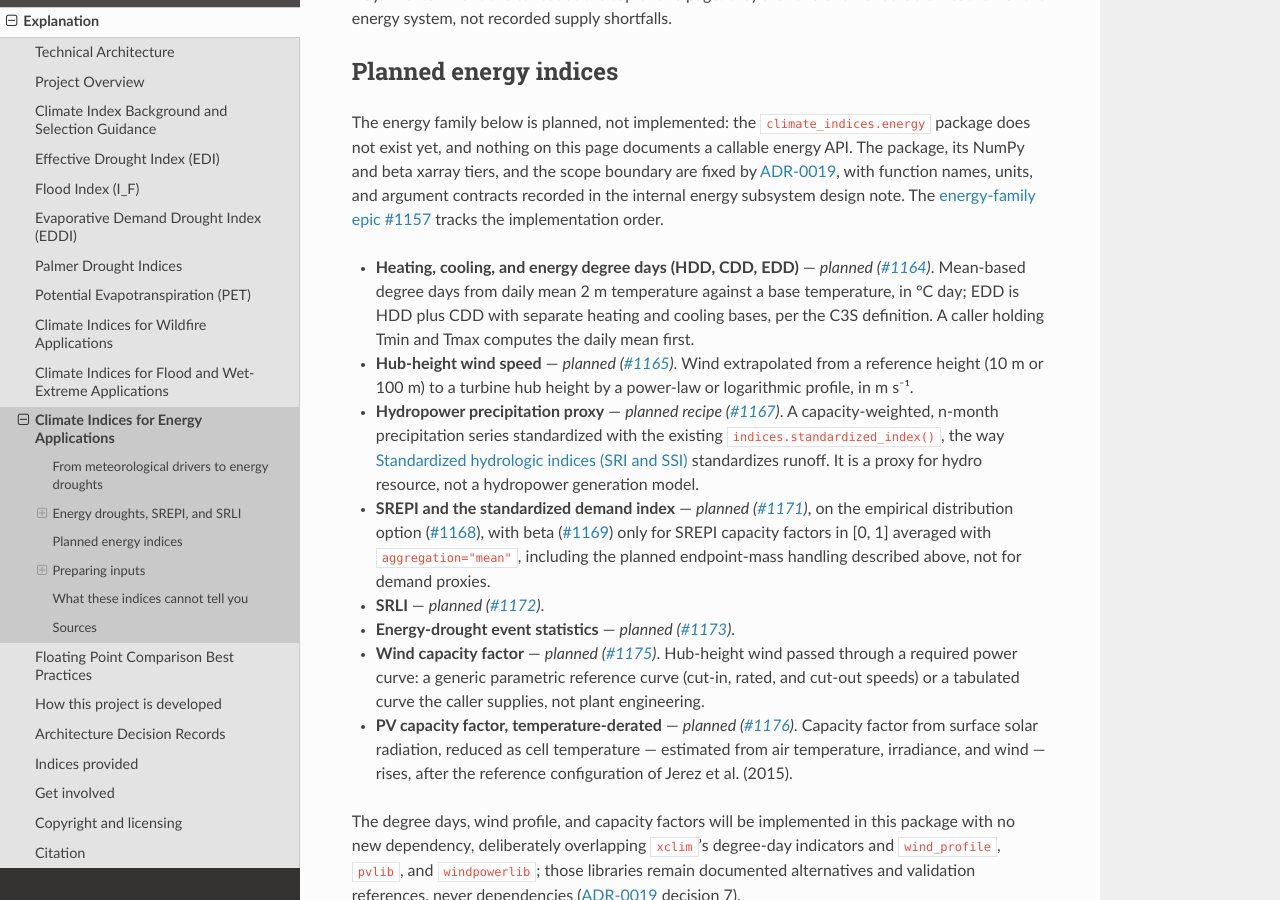
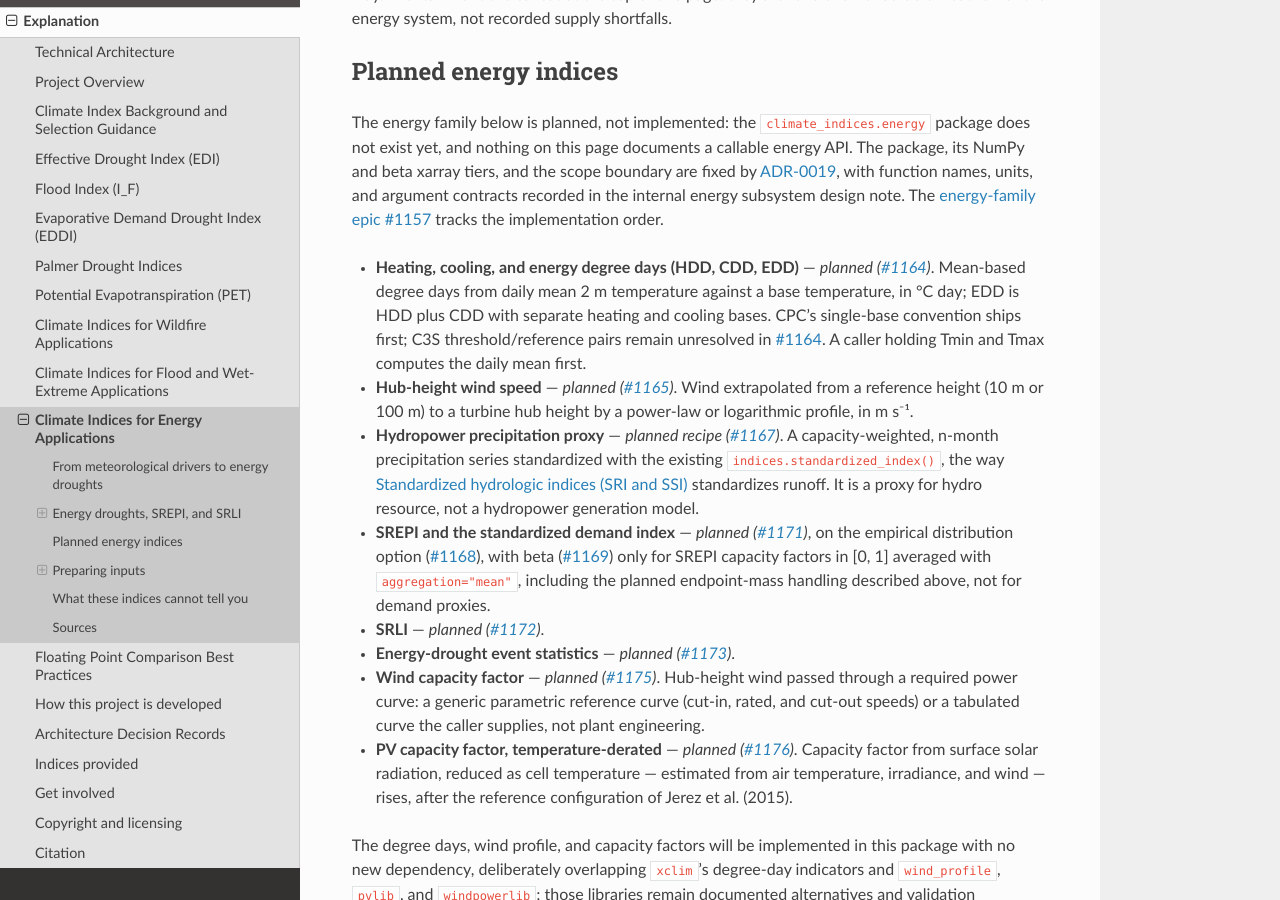
Before and after one commit to monocongo/climate_indices, a Sphinx documentation site: the page built from docs/energy_applications.md, in a window 1280 px wide and 900 px high, scrolled down 2553 px. Built offline with Sphinx 7.4.7 and the Read the Docs theme 3.1.0, drawn with Linux system fonts in a browser that asks for light colours.

Commit message:
test(energy): tighten reference fixture contracts

```diff
--- a/docs/energy_applications.md
+++ b/docs/energy_applications.md
@@ -142,8 +142,9 @@ order.
 - **Heating, cooling, and energy degree days (HDD, CDD, EDD)** — *planned
   ([#1164][energy-1164])*. Mean-based degree days from daily mean 2 m
   temperature against a base temperature, in °C day; EDD is HDD plus CDD with
-  separate heating and cooling bases, per the C3S definition. A caller holding
-  Tmin and Tmax computes the daily mean first.
+  separate heating and cooling bases. CPC's single-base convention ships first;
+  C3S threshold/reference pairs remain unresolved in [#1164][energy-1164]. A caller
+  holding Tmin and Tmax computes the daily mean first.
 - **Hub-height wind speed** — *planned ([#1165][energy-1165])*. Wind
   extrapolated from a reference height (10 m or 100 m) to a turbine hub
   height by a power-law or logarithmic profile, in m s⁻¹.
```
Also changed, not shown: docs/design/energy-subsystem.md (+1 -1 lines), 3 other files.
